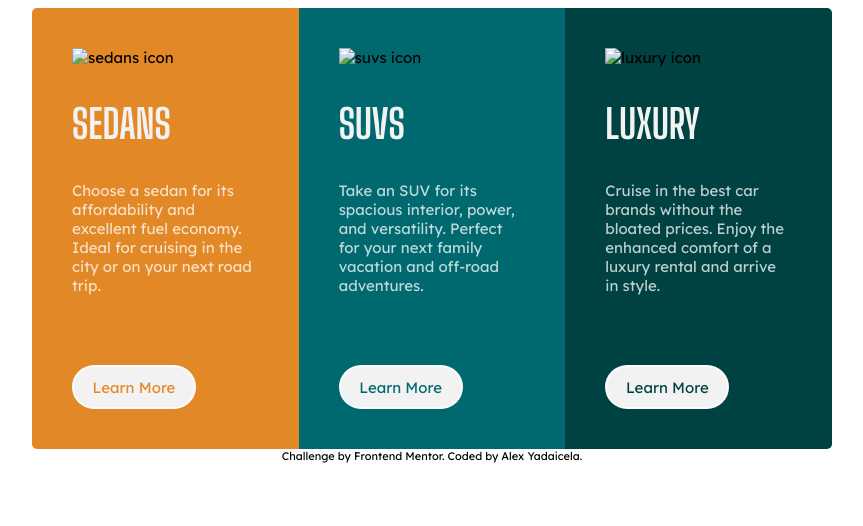
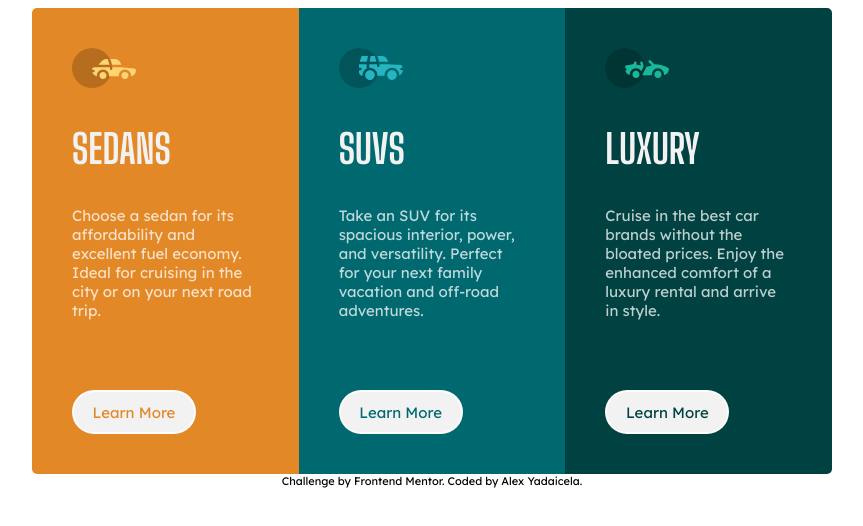
Before and after one commit to AlexYadaicela/3-column-preview-card-component-main, a plain HTML site: page index.html in a window 1280 px wide. Shown: the whole page, without its empty margins (208-1071 px from the left). Drawn offline with Linux system fonts and the light colour scheme; the site is published under a folder, as on GitHub Pages, so addresses that start at the root find nothing.

Commit message:
Update: index.html
updating image file path

```diff
--- a/index.html
+++ b/index.html
@@ -19,7 +19,7 @@
   <main class="wrapper">
 
     <article class="card">
-      <img src="/images/icon-sedans.svg" alt="sedans icon">
+      <img src="./images/icon-sedans.svg" alt="sedans icon">
       <h1>Sedans</h1>
       <p>Choose a sedan for its affordability and excellent fuel economy. Ideal for cruising in the city
         or on your next road trip.
@@ -29,7 +29,7 @@
       </span>
     </article>
     <article class="card">
-      <img src="/images/icon-suvs.svg" alt="suvs icon">
+      <img src="./images/icon-suvs.svg" alt="suvs icon">
       <h1>SUVs</h1>
       <p>Take an SUV for its spacious interior, power, and versatility. Perfect for your next family vacation
         and off-road adventures.
@@ -39,7 +39,7 @@
       </span>
     </article>
     <article class="card">
-      <img src="/images/icon-luxury.svg" alt="luxury icon">
+      <img src="./images/icon-luxury.svg" alt="luxury icon">
       <h1>Luxury</h1>
       <p>Cruise in the best car brands without the bloated prices. Enjoy the enhanced comfort of a luxury
         rental and arrive in style.
```
